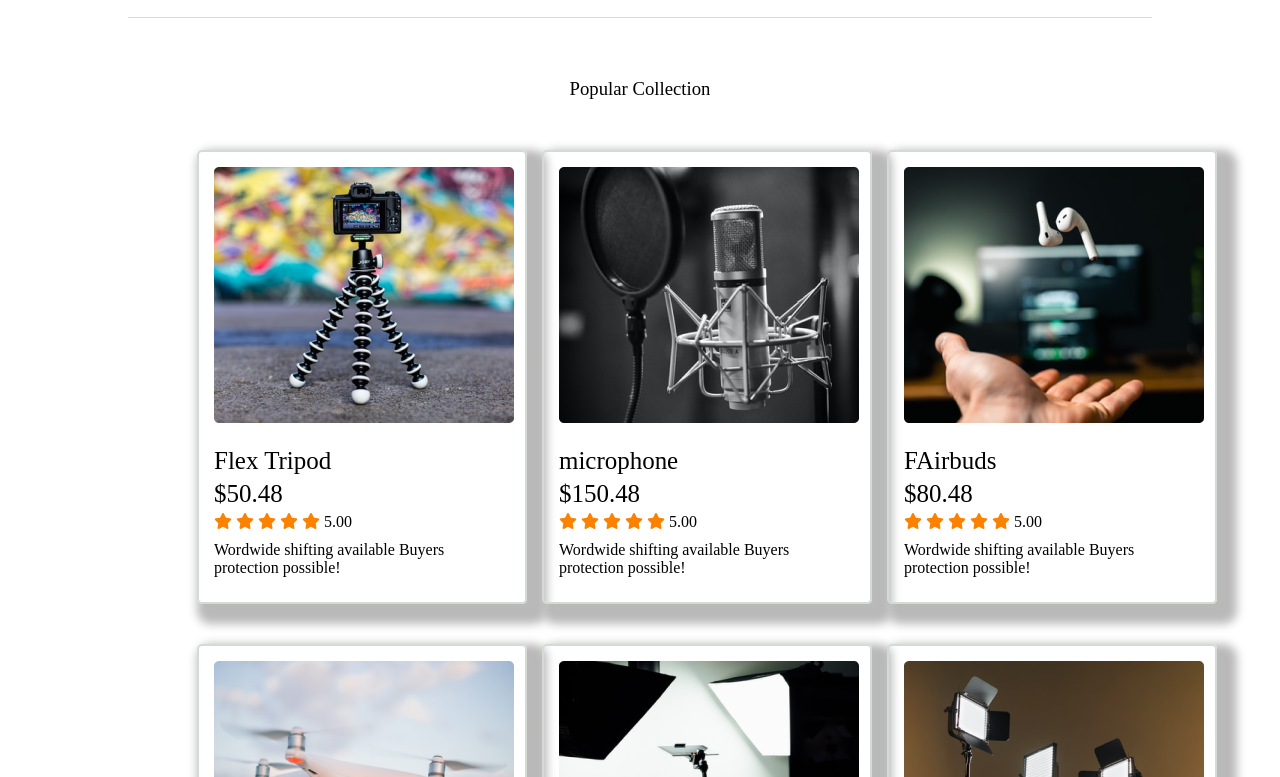
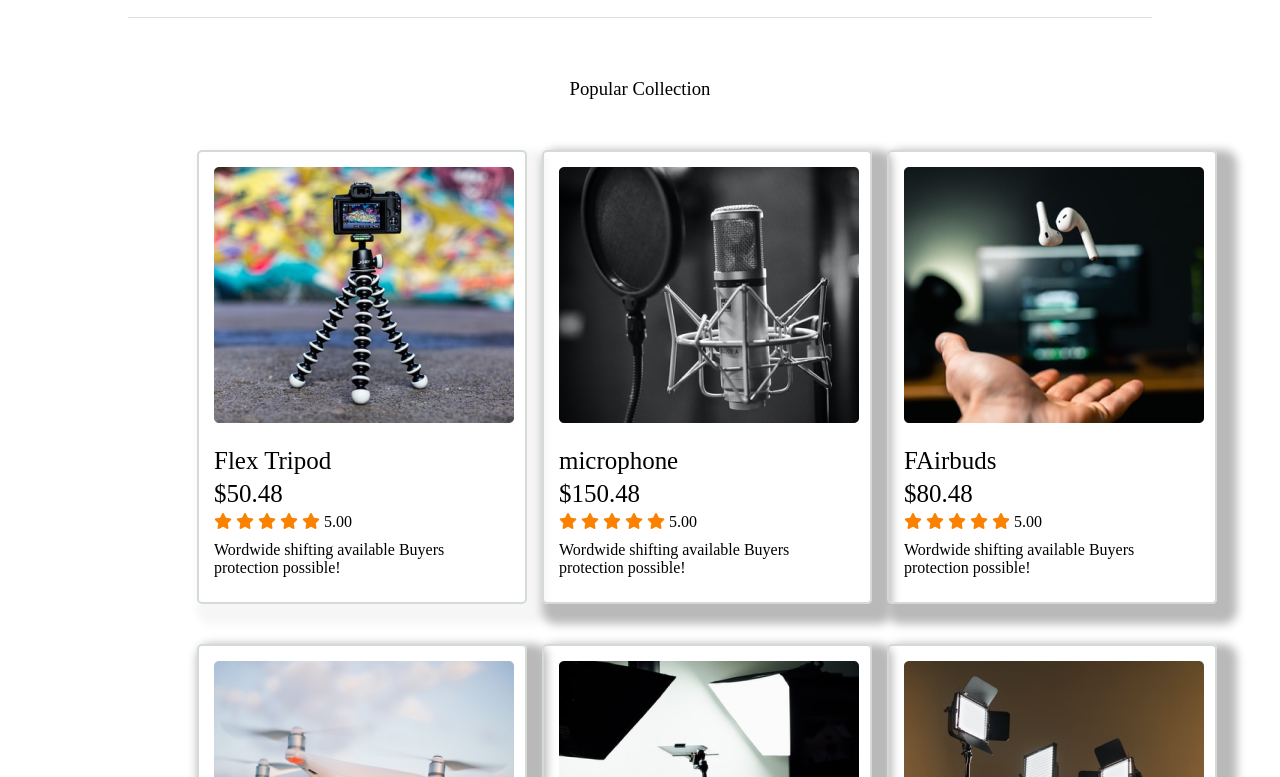
Before and after one commit to almamun528/influencer-gear, a plain HTML site: page code-files/index.html in a window 1280 px wide. In both pictures the pointer is over the element 362 px from the left and 1105 px from the top of the page. Shown: the part 728-1505 px from the top of the page. Drawn offline with Linux system fonts and the light colour scheme.

Commit message:
card shadow hover

```diff
--- a/code-files/style.css
+++ b/code-files/style.css
@@ -214,7 +214,12 @@ a{
     border-radius: 5px;
     margin: 5px;
     margin-top: 30px;
+    cursor: pointer;
+    transition: box-shadow .50s;
 
+}
+.card:hover{
+    box-shadow: 10px 10px 10px 10px rgb(247, 246, 246);
 }
 .card img{
     margin-bottom: 15px;
```
